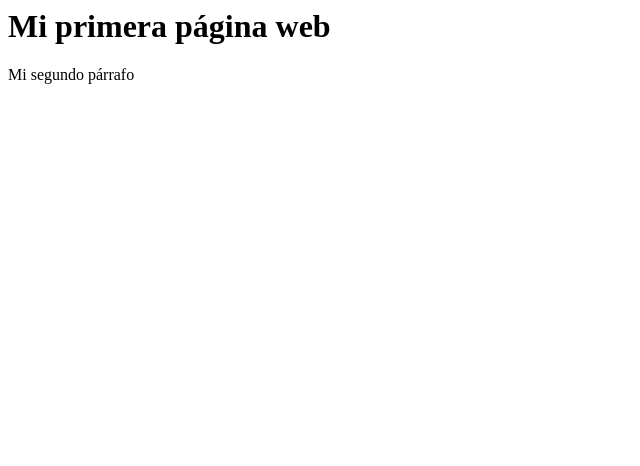
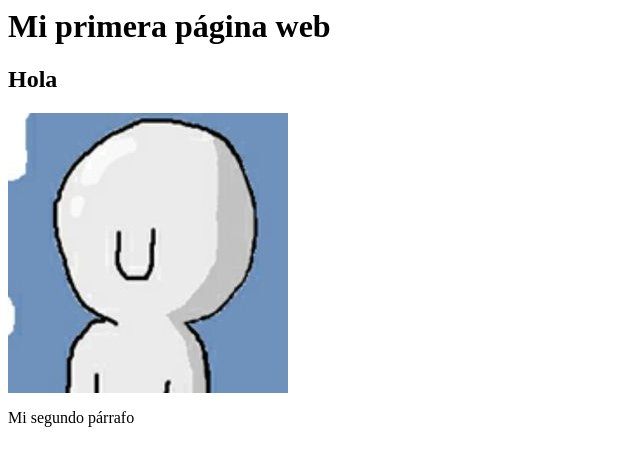
Before and after one commit to xaemnoa/PrimerRepositorio, a plain HTML site: page index.html in a window 1280 px wide. Shown: the whole page, without its empty margins (0-640 px from the left). Drawn offline with Linux system fonts and the light colour scheme.

Commit message:
imagen añadida

```diff
--- a/index.html
+++ b/index.html
@@ -1,13 +1,16 @@
 <html>
     <head>
        <meta charset="utf-8">
-       <title>Mi página web(os)</title>
+       <title>Mi página web</title>
     </head>
 
     <body>
-       <h1>Mi primera página web</h1>
-
-       <p>Mi segundo párrafo</p>
+       <div>
+        <h1>Mi primera página web</h1>
+        <h2>Hola</h2>
+        <img src="./persona.jpg" alt="10">
+        <p>Mi segundo párrafo</p>
+      </div>
     </body>
 
 </html>
```
Also changed, not shown: persona.jpg (added).
